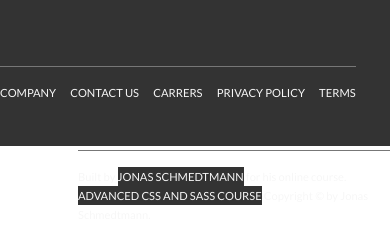
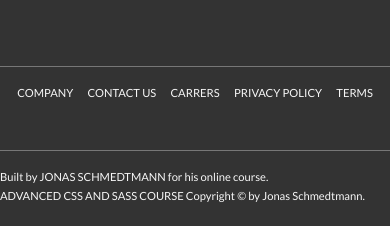
Before and after one commit to BexRyd/Natours, a website: page index.html in a window 390 px wide. Shown: the part 6882-7108 px from the top of the page. Drawn offline with Linux system fonts and the light colour scheme.

Commit message:
responsive footer

```diff
--- a/sass/layout/_footer.scss
+++ b/sass/layout/_footer.scss
@@ -4,9 +4,14 @@
     font-size: 1.4rem;
     color:$color-grey-light-1;
 
+    @include respond(tab-port){
+      padding: 20rem 0 20rem 0;
+    }
+
     &__logo-box{
         text-align: center;
         margin-bottom: 8rem;
+        margin-top: -10rem;
 
     }
 
@@ -18,6 +23,12 @@
         border-top: 1px solid $color-grey-dark;
         padding-top: 2rem;
         display: inline-block;
+
+        @include respond(tab-port) {
+            width: 100%;
+            text-align: center;
+
+          }
 
     }
     &__list{
@@ -54,5 +65,10 @@
         width: 80%;
         float: right;
 
+        @include respond(tab-port) {
+            width: 100%;
+           float: none;
+          }
+
     }
 }
```
Also changed, not shown: css/style.css.
